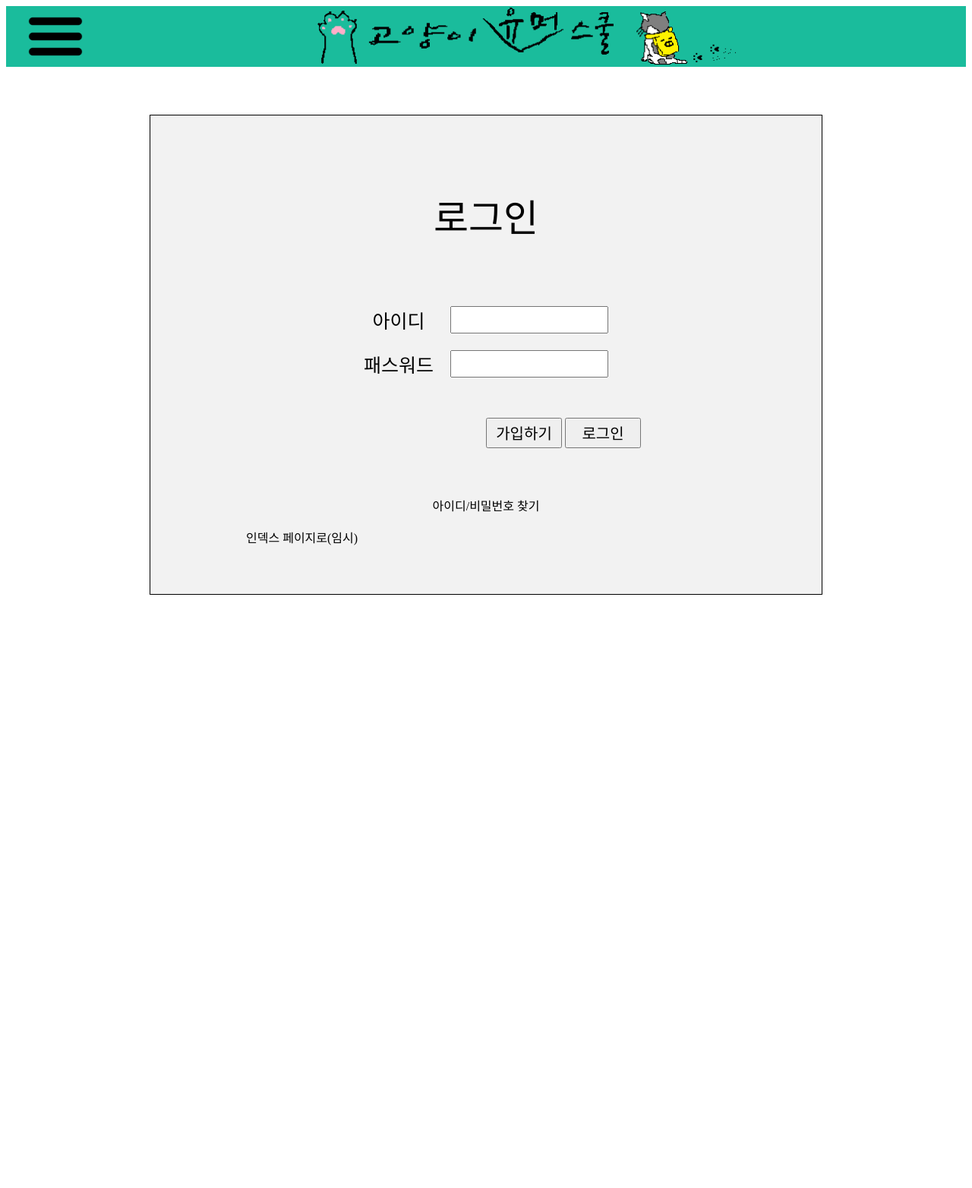
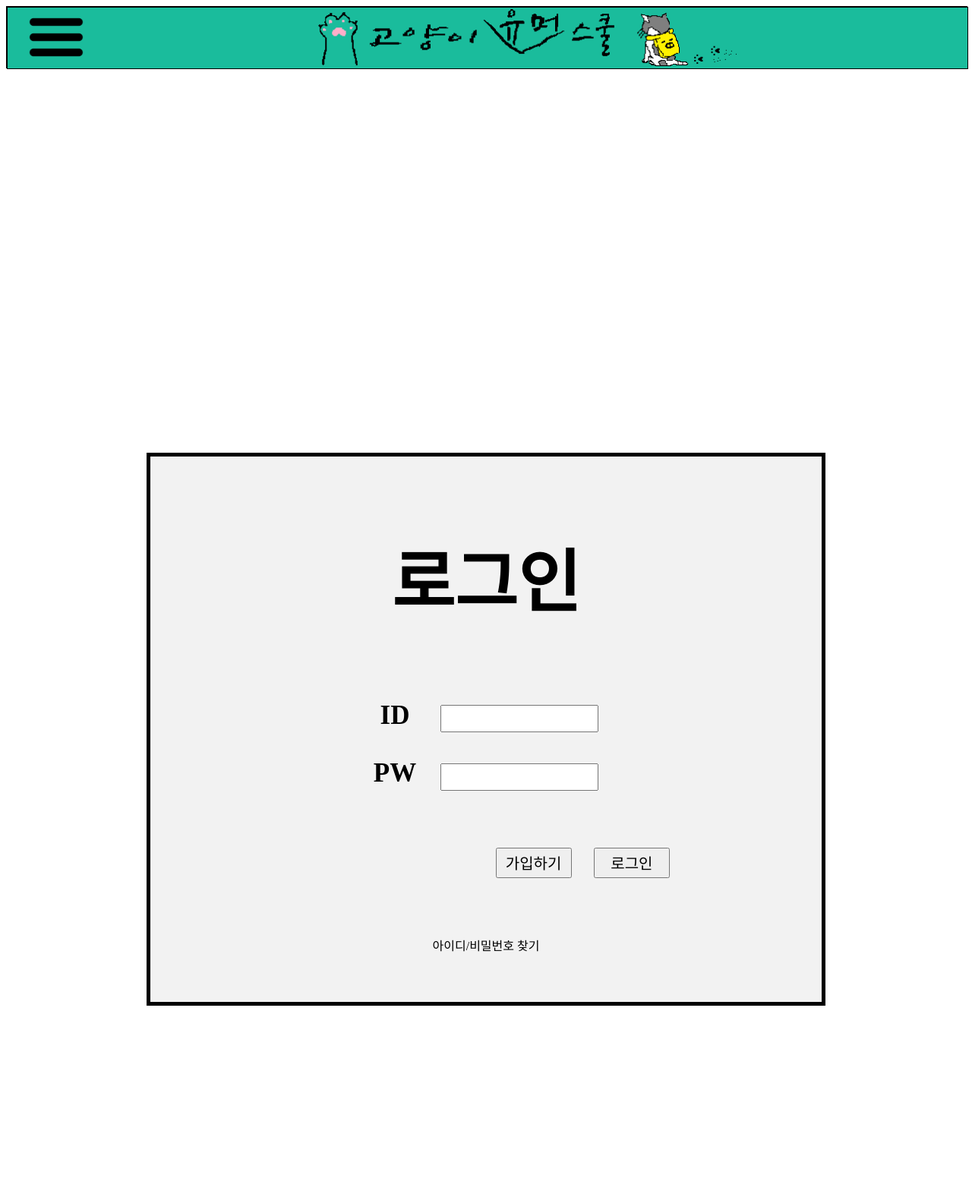
Before and after one commit to bigmacaron/cat_humor_school, a Flask app: page /user_login.html in a window 1280 px wide. Shown: the top 1564 px of the page at 76% size. Before the commit the page ends 783 px from the top, so only its background shows below. Run offline with Flask 2, Linux system fonts and the light colour scheme.

Commit message:
20200619 css 수정

```diff
--- a/static/css/board_style.css
+++ b/static/css/board_style.css
@@ -34,6 +34,7 @@
     font-size : 20px;
     width: 100px;
     height: 40px;
+    margin : 2%;
 }
 
 #board_header  {
@@ -71,6 +72,7 @@
     padding : auto;
     text-align:center;
     background-color: rgb(26, 188, 156);
+    border: 1px solid black;
 }
 
 #header_menu{
@@ -86,11 +88,10 @@
 
 #login_page_background{
     background-color: #f2f2f2;
-    border: 1px solid black;
-    margin : 5% auto;
+    border: 5px solid black;
+    margin : 40% auto;
     padding : 5% 10%;
     width: 50%;
-
 }
 
 #login_page_header{
@@ -98,16 +99,17 @@
     border: 0px solid black;
     padding-top: 5%;
     text-align : center;
-    font-size : 50px;
-    font : bold;
+    font-size : 90px;
+    font-weight : bold;
 }
 
 #login_page_textbox{
     border : 0px solid purple;
     margin : 10% auto 5% auto;
     text-align : center;
-    font-size : 25px;
-    border-spacing:20px;
+    font-size : 35px;
+    font-weight : bold;
+    border-spacing: 30px;
 
 }
 
@@ -120,6 +122,7 @@
 
 #login_page_search{
     text-align:center;
+    padding:auto;
 }
 
 #menu   {
--- a/templates/user_login.html
+++ b/templates/user_login.html
@@ -25,15 +25,16 @@
         <div>
             <table id = "login_page_textbox">
                 <tr>
-                    <td>아이디</td>
+                    <td>ID</td>
                     <td><input type = "TEXT" name="User_ID" style="width:200px; height:30px"></td>
                 </tr>
 
                 <tr>
-                    <td>패스워드</td>
+                    <td>PW</td>
                     <td><input type = "TEXT" name="User_PW" style="width:200px; height:30px"></td>
                 </tr>
             </table>
+        </div>
 
         <div id = login_page_button>
             <button class = "login_page_button" onclick="location.href = 'user_join.html'">가입하기</button>
```
